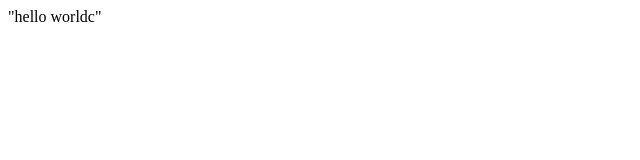
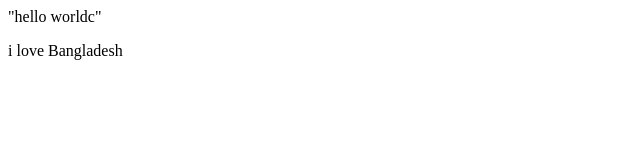
Before and after one commit to alimdtuhin/git_demo, a plain HTML site: page index.html in a window 1280 px wide. Shown: the whole page, without its empty margins (0-640 px from the left). Drawn offline with Linux system fonts and the light colour scheme.

Commit message:
add new sms

```diff
--- a/index.html
+++ b/index.html
@@ -1 +1,2 @@
 "hello worldc"
+<p>i love Bangladesh</p>
```
Also changed, not shown: 1 other file.
